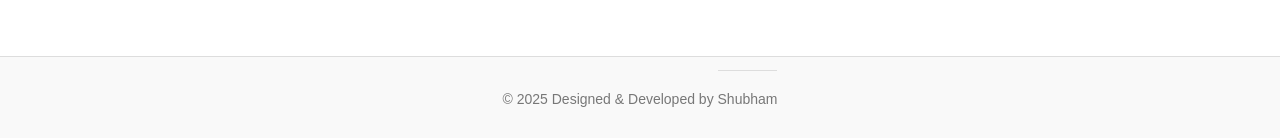
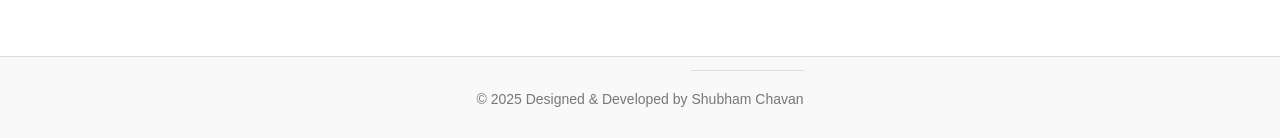
Before and after one commit to imshubhamchavan/MPW-Helper, a React (Create React App) app: page / in a window 1280 px wide. Shown: the part 670-808 px from the top of the page. Built offline with nearby package versions, Linux system fonts and the light colour scheme.

Commit message:
Update App.js

```diff
--- a/src/App.js
+++ b/src/App.js
@@ -92,7 +92,7 @@ function App() {
       </main>
 
       <footer>
-        <p>&copy; 2025 Designed & Developed by <a href='https://www.linkedin.com/in/shubham--chavan/'>Shubham</a></p>
+        <p>&copy; 2025 Designed & Developed by <a href='https://www.instagram.com/shubhamzone.01?igsh=MmdvaDh5aTRlemZy/'>Shubham Chavan</a></p>
       </footer>
     </>
   );
```
